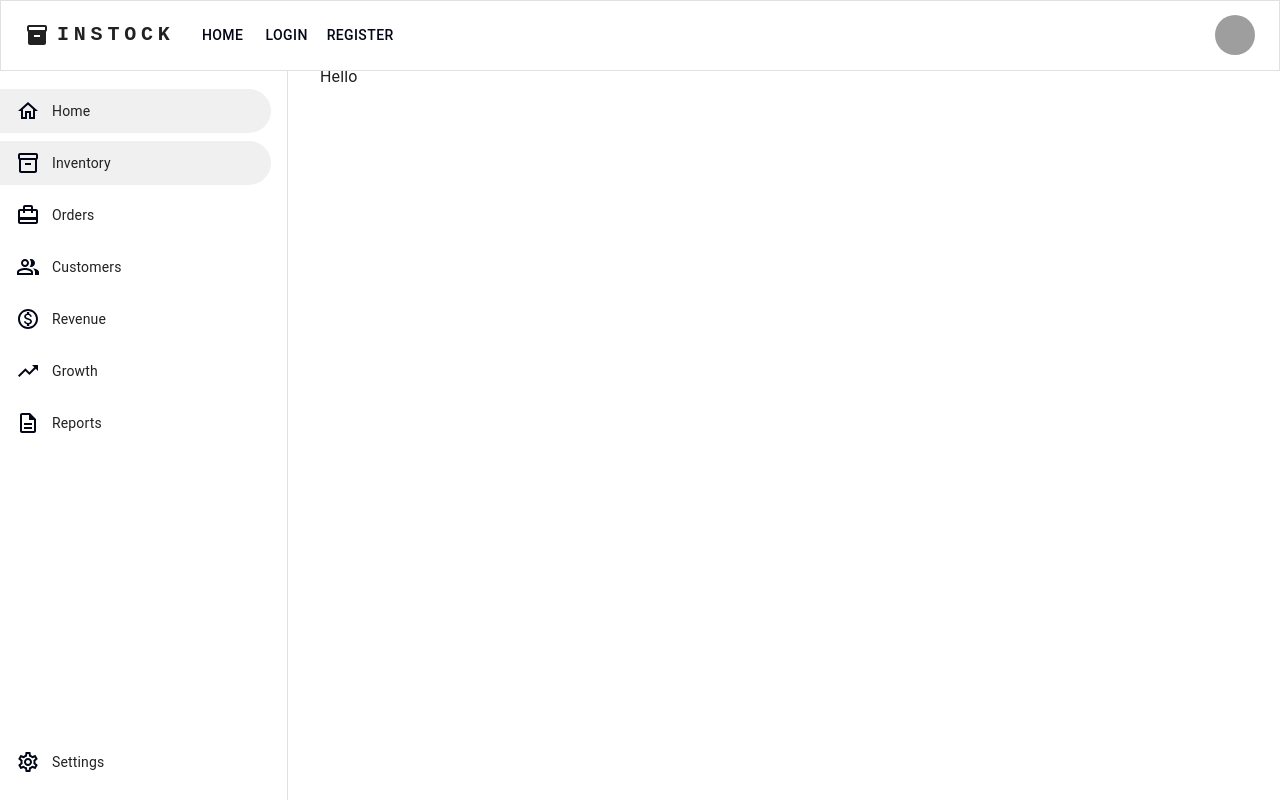
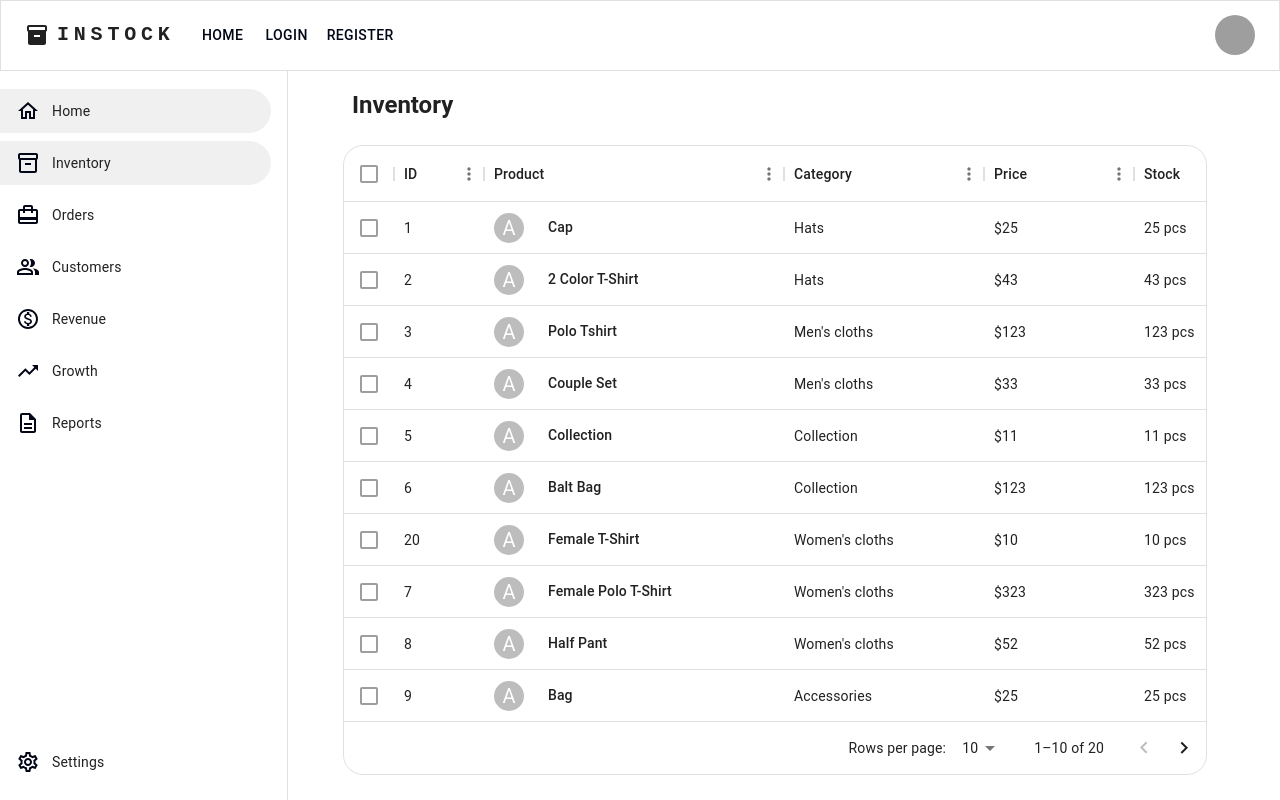
Before and after one commit to Blank-09/instock-web, a React (Vite) app: page /user/inventory in a window 1280 px wide. Built offline with nearby package versions, Linux system fonts and the light colour scheme; sample sign-in values are in the browser's storage; grey boxes are pictures that could not be loaded.

Commit message:
inventory added

```diff
--- a/package.json
+++ b/package.json
@@ -27,6 +27,7 @@
     "@emotion/styled": "^11.11.0",
     "@mui/icons-material": "^5.14.18",
     "@mui/material": "^5.14.18",
+    "@mui/x-data-grid": "^6.18.2",
     "@reduxjs/toolkit": "^1.9.7",
     "axios": "^1.6.2",
     "dotenv": "^16.3.1",
--- /dev/null
+++ b/src/components/Product.jsx
@@ -0,0 +1,18 @@
+import { Avatar, Typography } from '@mui/material'
+export default function Product({ productName }) {
+  return (
+    <>
+      <Avatar
+        alt="alt"
+        // src="image/source"
+        sx={{ width: 30, height: 30 }}
+      >
+        A
+      </Avatar>
+
+      <Typography sx={{ mx: 3 }} variant="subtitle2">
+        {productName}
+      </Typography>
+    </>
+  )
+}
--- /dev/null
+++ b/src/components/ProductItems.jsx
@@ -0,0 +1,79 @@
+import { Container, Paper, Typography } from '@mui/material'
+import React from 'react'
+import Product from './Product'
+import productList from './ProductList'
+import { DataGrid } from '@mui/x-data-grid'
+
+export default function ProductItems() {
+  const columns = [
+    {
+      field: 'id',
+      headerName: 'ID',
+      width: 90,
+      headerClassName: 'bold-header',
+      description: 'id of the product',
+    },
+    {
+      field: 'product',
+      headerName: 'Product',
+      width: 300,
+      headerClassName: 'bold-header',
+      description: '',
+      //same here we have the cell data which i will get the value of the cells in the tables cellData.row.fieldName
+
+      renderCell: (cellData) => {
+        console.log('the cell data is : ', cellData.row.name)
+        return <Product productName={cellData.row.name} />
+      },
+    },
+    {
+      field: 'category',
+      headerName: 'Category',
+      width: 200,
+      headerClassName: 'bold-header',
+      description: 'category of the product',
+    },
+    {
+      field: 'price',
+      headerName: 'Price',
+      width: 150,
+      description: 'price of the product',
+      headerClassName: 'bold-header',
+      valueGetter: (params) => '$' + params.row.stock,
+    },
+    {
+      field: 'stock',
+      headerName: 'Stock',
+      headerClassName: 'bold-header',
+      width: 200,
+      description: 'how many items in the stock',
+      valueGetter: (params) => params.row.stock + ' pcs',
+    },
+  ]
+  // const BoldHeader = ({ column }) => (
+  //   <div className="bold-header">{column.headerName}</div>
+  // )
+  return (
+    <div
+      style={{
+        height: '630px',
+        width: '100%',
+        overflow: 'auto',
+        marginLeft: '7px',
+      }}
+    >
+      <DataGrid
+        sx={{ borderRadius: 5 }}
+        rows={productList}
+        columns={columns}
+        initialState={{
+          pagination: {
+            paginationModel: { page: 0, pageSize: 10 },
+          },
+        }}
+        pageSizeOptions={[5, 10, 20]}
+        checkboxSelection
+      />
+    </div>
+  )
+}
--- /dev/null
+++ b/src/components/ProductList.jsx
@@ -0,0 +1,145 @@
+const productList = [
+  {
+    id: 1,
+    name: 'Cap',
+    category: 'Hats',
+    price: 828,
+    stock: 25,
+  },
+  {
+    id: 2,
+    name: '2 Color T-Shirt',
+    category: 'Hats',
+    price: 144,
+    stock: 43,
+  },
+  {
+    id: 3,
+    name: 'Polo Tshirt',
+    category: "Men's cloths",
+    price: 28,
+    stock: 123,
+  },
+  {
+    id: 4,
+    name: 'Couple Set',
+    category: "Men's cloths",
+    price: 85,
+    stock: 33,
+  },
+  {
+    id: 5,
+    name: 'Collection',
+    category: 'Collection',
+    price: 113,
+    stock: 11,
+  },
+  {
+    id: 6,
+    name: 'Balt Bag',
+    category: 'Collection',
+    price: 28,
+    stock: 123,
+  },
+  {
+    id: 20,
+    name: 'Female T-Shirt',
+    category: "Women's cloths",
+    price: 25,
+    stock: 10,
+  },
+  {
+    id: 7,
+    name: 'Female Polo T-Shirt',
+    category: "Women's cloths",
+    price: 92,
+    stock: 323,
+  },
+  {
+    id: 8,
+    name: 'Half Pant',
+    category: "Women's cloths",
+    price: 35,
+    stock: 52,
+  },
+  {
+    id: 9,
+    name: 'Bag',
+    category: 'Accessories',
+    price: 13,
+    stock: 25,
+  },
+
+  {
+    id: 10,
+    name: 'Glasses',
+    category: 'Glases',
+    price: 828,
+    stock: 30,
+  },
+  {
+    id: 11,
+    name: 'Nike Hat',
+    category: 'Hats',
+    price: 144,
+    stock: 20,
+  },
+  {
+    id: 12,
+    name: 'Addidas Shoes',
+    category: 'Shoes',
+    price: 28,
+    stock: 19,
+  },
+  {
+    id: 13,
+    name: 'Luis glasses',
+    category: 'Glasses',
+    price: 85,
+    stock: 30,
+  },
+  {
+    id: 14,
+    name: 'kids T-Shirt',
+    category: 'T-Shirts',
+    price: 113,
+    stock: 75,
+  },
+  {
+    id: 15,
+    name: 'Sandals',
+    category: 'Shoes',
+    price: 28,
+    stock: 12,
+  },
+  {
+    id: 16,
+    name: 'Gucci Bag',
+    category: 'Accessories',
+    price: 25,
+    stock: 13,
+  },
+  {
+    id: 17,
+    name: 'Sport Shoes',
+    category: 'Shoes',
+    price: 92,
+    stock: 18,
+  },
+  {
+    id: 18,
+    name: 'Nasa T-Shirt',
+    category: 'T-Shirts',
+    price: 35,
+    stock: 27,
+  },
+  {
+    id: 19,
+    name: 'American Pants',
+    category: 'Pants',
+    price: 13,
+    stock: 43,
+  },
+]
+
+export default productList
--- a/src/pages/FileUpload.jsx
+++ b/src/pages/FileUpload.jsx
@@ -41,7 +41,6 @@ export default function FileUpload() {
     const reader = new FileReader()
     reader.onloadend = async () => {
       const base64Data = reader.result
-      // console.log(reader.result)
       setUrl(reader.result)
 
       const updatedData = {
--- a/src/pages/Inventory.jsx
+++ b/src/pages/Inventory.jsx
@@ -1,5 +1,28 @@
-import React from 'react'
-
-export default function Inventory() {
-  return <div>Hello</div>
+import { Grid, Box, Typography } from '@mui/material'
+import { Component } from 'react'
+import ProductItems from '../components/ProductItems'
+export default class Inventory extends Component {
+  constructor(props) {
+    super(props)
+    this.state = {}
+  }
+  render() {
+    return (
+      <Box>
+        <Grid item xs={9} sm={11} md={10} lg={11}>
+          <Box
+            sx={{
+              bgcolor: 'white',
+              marginLeft: 2,
+            }}
+          >
+            <Typography variant="h5" sx={{ ml: 2, fontWeight: 'bold', my: 3 }}>
+              Inventory
+            </Typography>
+            <ProductItems />
+          </Box>
+        </Grid>
+      </Box>
+    )
+  }
 }
```
Also changed, not shown: 1 other file (tests, documents, lock files or other folders).
